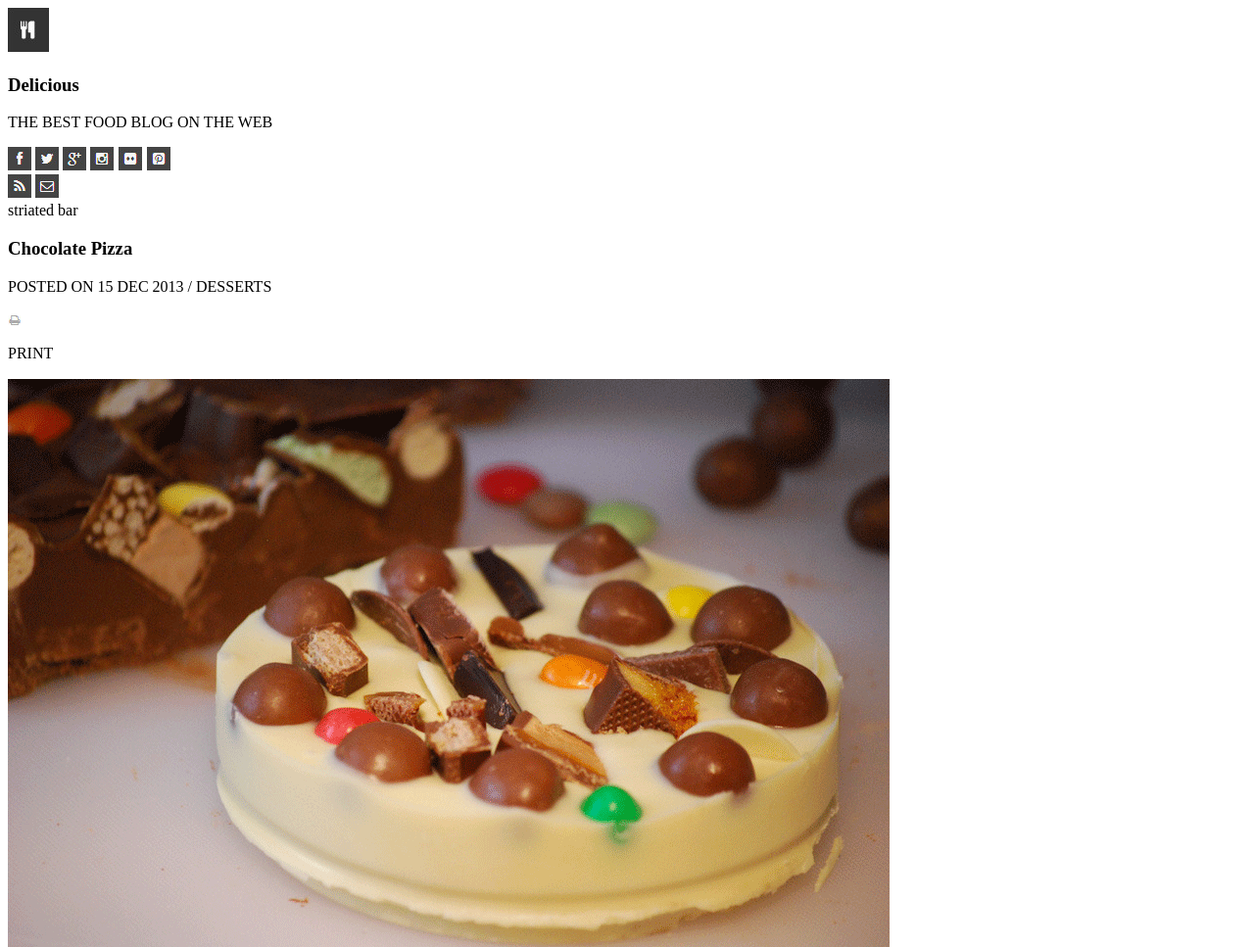
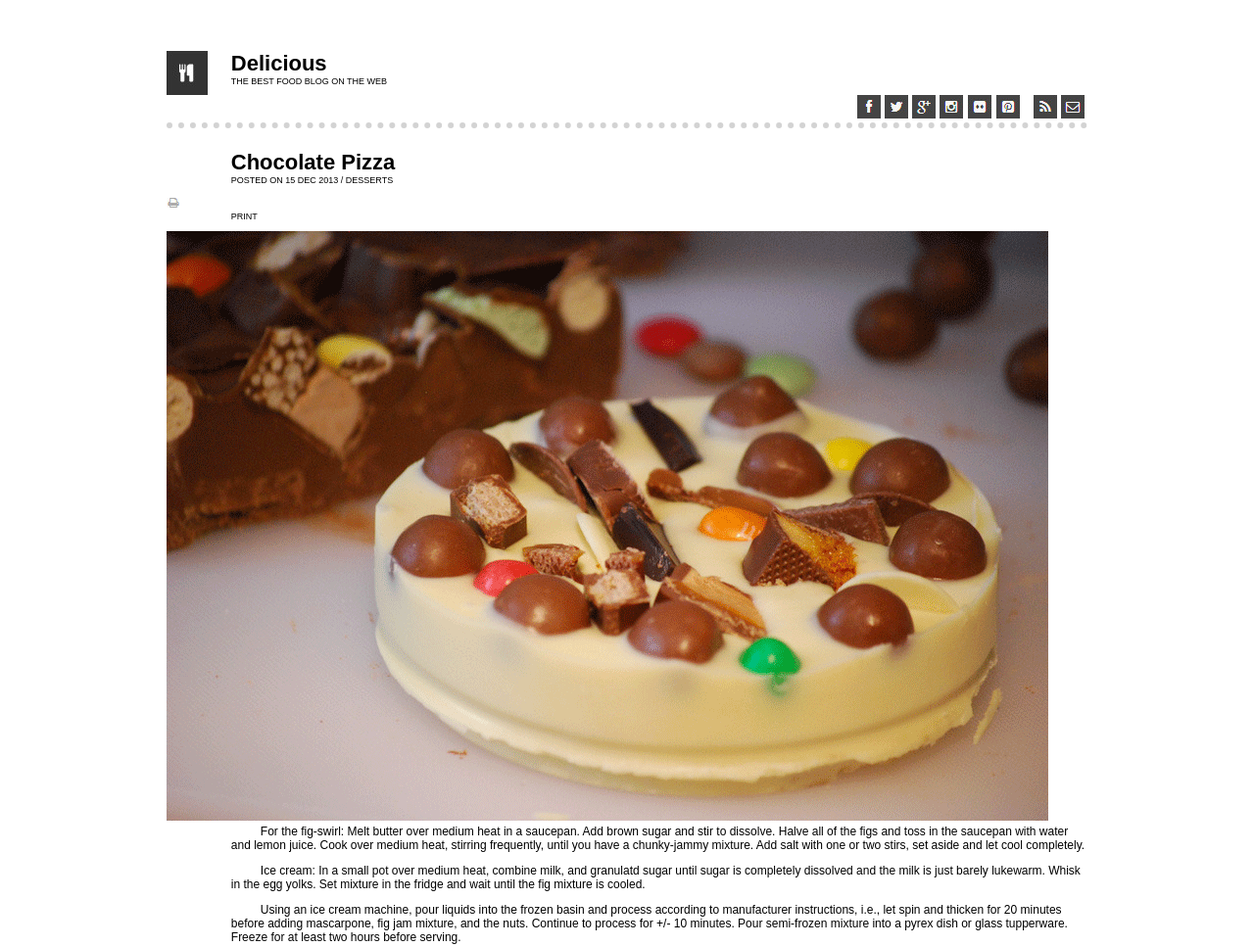
Before and after one commit to ChloieP/chocolate-pizza, a plain HTML site: page index.html in a window 1280 px wide. Shown: the top 967 px of the page at 98% size. Drawn offline with Linux system fonts and the light colour scheme.

Commit message:
Added font styles and text formating to rows 1, 2, 4; worked on aligning social media and share icons to the main logo; worked on getting print icon and text to the right

```diff
--- a/index.html
+++ b/index.html
@@ -4,17 +4,17 @@
   <meta charset="UTF-8">
   <meta name="viewport" content="width=device-width, initial-scale=1.0">
   <meta http-equiv="X-UA-Compatible" content="ie=edge">
+  <link rel="stylesheet" href="./style.css" />
   <title>Document</title>
 </head>
 
-<body class="grid_containter">
-  <header>
-    <img src="img/logo.png" alt="black_logo">
+<body>
+  <header class="row_1">
+    <img id="logo" src="img/logo.png" alt="black_logo">
+    <h3>Delicious</h1>
+      <p id="subtitle">THE BEST FOOD BLOG ON THE WEB</p>
 
-    <h3>Delicious</h1>
-      <p class="subtitle">THE BEST FOOD BLOG ON THE WEB</p>
-
-    <div class="Social_Media">
+    <div id="social_media">
       <img src="img/fb-icon.png" alt="facebook_logo">
       <img src="img/twit-icon.png" alt="twitter">
       <img src="img/gp-icon.png" alt="google_plus">
@@ -23,23 +23,24 @@
       <img src="img/pint-icon.png" alt="pinterest">
     </div>
 
-    <div class="Share">
+    <div id="share">
       <img src="img/rss-icon.png" alt="rss_icon">
       <img src="img/mail-icon.png" alt="mail_icon">
     </div>
   </header>
-  <!-- row 2 -->
-    striated bar
 
+  <sub-header class="row_2">
   <h3>Chocolate Pizza</h3>
     <p>POSTED ON 15 DEC 2013 / DESSERTS</p>
-    <img src="img/print-icon.png" alt="print_icon">
-    <p>PRINT</p>
+      <img id="print" src="img/print-icon.png" alt="print_icon" title="PRINT">
+      <p>PRINT</p>
+  </sub-header>
 
-  <!-- row 4 -->
+  <sub-header class="row_3">
     <img class="choco_pizza" src="img/choco-pizza.png" alt="choco_pizza">
+  </sub-header>
 
-  <article class="Row-5">
+  <article class="row_4">
     <p> For the fig-swirl: Melt butter over medium heat in a saucepan. Add brown sugar and stir to dissolve. Halve all of the figs and toss in the saucepan with water and lemon juice. Cook over medium heat, stirring frequently, until you have a chunky-jammy mixture. Add salt with one or two stirs, set aside and let cool completely.</p>
     <p> Ice cream: In a small pot over medium heat, combine milk, and granulatd sugar until sugar is completely dissolved and the milk is just barely lukewarm. Whisk in the egg yolks. Set mixture in the fridge and wait until the fig mixture is cooled.</p>
     <p> Using an ice cream machine, pour liquids into the frozen basin and process according to manufacturer instructions, i.e., let spin and thicken for 20 minutes before adding mascarpone, fig jam mixture, and the nuts. Continue to process for +/- 10 minutes. Pour semi-frozen mixture into a pyrex dish or glass tupperware. Freeze for at least two hours before serving.</p>
--- a/style.css
+++ b/style.css
@@ -1,3 +1,64 @@
-header {
+body{
+  max-width: 940px;
+  min-width: 720px;
+  margin: 10px auto 10px auto;
+  padding: 20px;
+}
+
+.row_1{
+  max-width: 940px;
+  max-height: 85px;
+  margin: 0px auto 0px auto;
+  text-align: justify;
+  border-bottom: 6px dotted #D3D3D3;
+}
+
+#logo{
+  float: left;
+}
+
+#logo, #social_media, #share{
   display: inline;
 }
+
+h3{
+  font-family: fantasy;
+  font-size: 22px;
+  padding-left: 7%;
+  margin-bottom: 0%;
+  margin-right: auto;
+}
+
+p{
+  font-family: sans-serif;
+  font-size: 9px;
+  padding-left: 7%;
+  margin-top: 0%;
+  margin-right: auto;
+}
+
+#social_media{
+  position: relative;
+  margin-right: 10px;
+  margin-left: 75%;
+  margin-top: -10%;
+}
+
+#share{
+  position: relative;
+}
+
+.row_2{
+  text-align: left;
+  display: inline;
+}
+
+#print{
+  align: right;
+}
+
+.row_4 p{
+  text-indent: 30px;
+  font-family: Arial, Helvetica, sans-serif;
+  font-size: 12px;
+}
```
